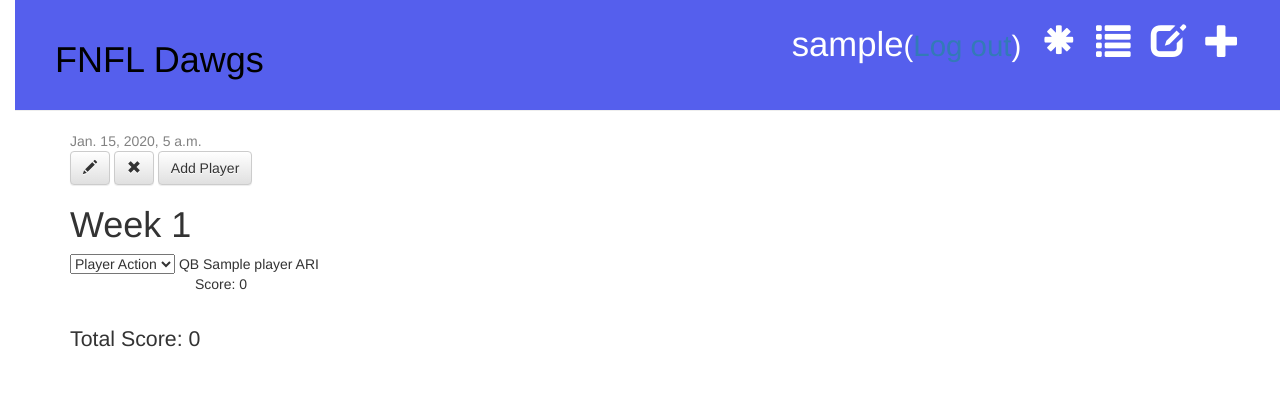
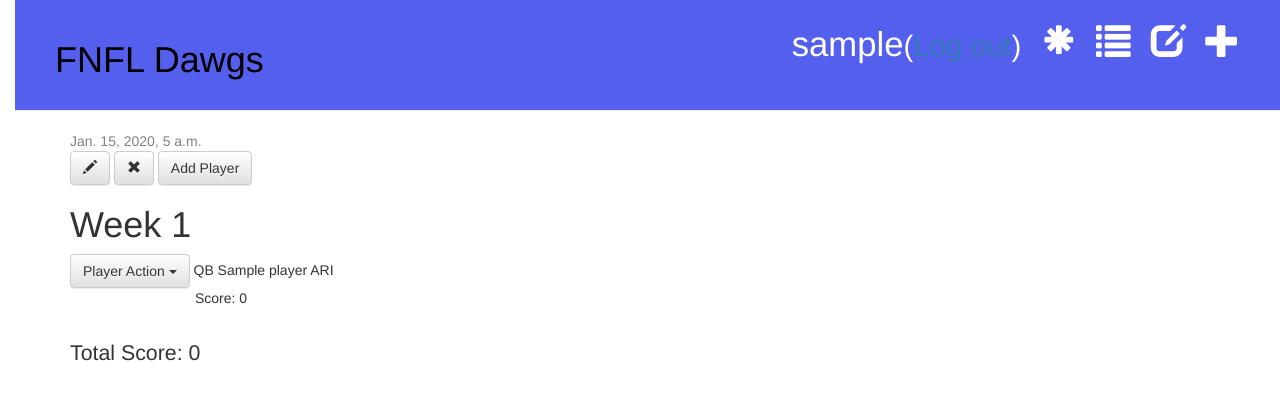
Before and after one commit to wallace123/fnfldawgs, a Django app: page /lineup/1/ in a window 1280 px wide. Shown: the top 400 px of the page. Run offline with Django 3.2, Linux system fonts and the light colour scheme; a user stored in the database is signed in; tables that the repository leaves empty hold one stand-in row (values such as "Sample post"); some libraries are stand-ins or nearby versions.

Commit message:
Changed dropdown buttons on lineup_detail.html to use bootstrap dropdown

```diff
--- a/fnfl/templates/fnfl/lineup_detail.html
+++ b/fnfl/templates/fnfl/lineup_detail.html
@@ -19,85 +19,120 @@
         <h1>{{ lineup.week }}</h1>
 
         {% if qb != '' %}
-            <select onchange="this.options[this.selectedIndex].value && (window.location=this.options[this.selectedIndex].value);">
-                <option value="">Player Action</option>
-                <option value="{% url 'edit_player' pk=lineup.pk player_pk=qb.pk %}">Edit QB</option>
-                <option value="{% url 'remove_player' pk=lineup.pk player_pk=qb.pk %}">Remove QB</option>
-                <option value="{% url 'add_score' pk=lineup.pk player_pk=qb.pk %}">Add Score</option>
-                <option value="{% url 'edit_score' pk=lineup.pk player_pk=qb.pk %}">Edit Score</option>
-            </select>
+            <div class="dropdown" style="display:inline">
+                <button class="btn btn-default dropdown-toggle" type="button"
+                    data-toggle="dropdown">Player Action
+                    <span class="caret"></span>
+                </button>
+                <ul class="dropdown-menu">
+                    <li><a href="{% url 'edit_player' pk=lineup.pk player_pk=qb.pk %}">Edit QB</a></li>
+                    <li><a href="{% url 'remove_player' pk=lineup.pk player_pk=qb.pk %}">Remove QB</a></li>
+                    <li><a href="{% url 'add_score' pk=lineup.pk player_pk=qb.pk %}">Add Score</a></li>
+                    <li><a href="{% url 'edit_score' pk=lineup.pk player_pk=qb.pk %}">Edit Score</a></li>
+                </ul>
+            </div>
             <p style="display:inline">{{qb.position}} {{qb.name}} {{qb.team}}</p>
             <p style="padding-left: 125px">Score: {{qb_score}}</p>
         {% endif %}
 
         {% if rb1 != '' %}
-            <select onchange="this.options[this.selectedIndex].value && (window.location=this.options[this.selectedIndex].value);">
-                <option value="">Player Action</option>
-                <option value="{% url 'edit_player' pk=lineup.pk player_pk=rb1.pk %}">Edit RB</option>
-                <option value="{% url 'remove_player' pk=lineup.pk player_pk=rb1.pk %}">Remove RB</option>
-                <option value="{% url 'add_score' pk=lineup.pk player_pk=rb1.pk %}">Add Score</option>
-                <option value="{% url 'edit_score' pk=lineup.pk player_pk=rb1.pk %}">Edit Score</option>
-            </select>
+            <div class="dropdown" style="display:inline">
+                <button class="btn btn-default dropdown-toggle" type="button"
+                    data-toggle="dropdown">Player Action
+                    <span class="caret"></span>
+                </button>
+                <ul class="dropdown-menu">
+                    <li><a href="{% url 'edit_player' pk=lineup.pk player_pk=rb1.pk %}">Edit RB</a></li>
+                    <li><a href="{% url 'remove_player' pk=lineup.pk player_pk=rb1.pk %}">Remove RB</a></li>
+                    <li><a href="{% url 'add_score' pk=lineup.pk player_pk=rb1.pk %}">Add Score</a></li>
+                    <li><a href="{% url 'edit_score' pk=lineup.pk player_pk=rb1.pk %}">Edit Score</a></li>
+                </ul>
+            </div>
             <p style="display:inline">{{rb1.position}} {{rb1.name}} {{rb1.team}}</p>
             <p style="padding-left: 125px">Score: {{rb1_score}}</p>
         {% endif %}
 
         {% if rb2 != '' %}
-            <select onchange="this.options[this.selectedIndex].value && (window.location=this.options[this.selectedIndex].value);">
-                <option value="">Player Action</option>
-                <option value="{% url 'edit_player' pk=lineup.pk player_pk=rb2.pk %}">Edit RB</option>
-                <option value="{% url 'remove_player' pk=lineup.pk player_pk=rb2.pk %}">Remove RB</option>
-                <option value="{% url 'add_score' pk=lineup.pk player_pk=rb2.pk %}">Add Score</option>
-                <option value="{% url 'edit_score' pk=lineup.pk player_pk=rb2.pk %}">Edit Score</option>
-            </select>
+            <div class="dropdown" style="display:inline">
+                <button class="btn btn-default dropdown-toggle" type="button"
+                    data-toggle="dropdown">Player Action
+                    <span class="caret"></span>
+                </button>
+                <ul class="dropdown-menu">
+                    <li><a href="{% url 'edit_player' pk=lineup.pk player_pk=rb2.pk %}">Edit RB</a></li>
+                    <li><a href="{% url 'remove_player' pk=lineup.pk player_pk=rb2.pk %}">Remove RB</a></li>
+                    <li><a href="{% url 'add_score' pk=lineup.pk player_pk=rb2.pk %}">Add Score</a></li>
+                    <li><a href="{% url 'edit_score' pk=lineup.pk player_pk=rb2.pk %}">Edit Score</a></li>
+                </ul>
+            </div>
             <p style="display:inline">{{rb2.position}} {{rb2.name}} {{rb2.team}}</p>
             <p style="padding-left: 125px">Score: {{rb2_score}}</p>
         {% endif %}
 
         {% if wr1 != '' %}
-            <select onchange="this.options[this.selectedIndex].value && (window.location=this.options[this.selectedIndex].value);">
-                <option value="">Player Action</option>
-                <option value="{% url 'edit_player' pk=lineup.pk player_pk=wr1.pk %}">Edit WR</option>
-                <option value="{% url 'remove_player' pk=lineup.pk player_pk=wr1.pk %}">Remove WR</option>
-                <option value="{% url 'add_score' pk=lineup.pk player_pk=wr1.pk %}">Add Score</option>
-                <option value="{% url 'edit_score' pk=lineup.pk player_pk=wr1.pk %}">Edit Score</option>
-            </select>
+            <div class="dropdown" style="display:inline">
+                <button class="btn btn-default dropdown-toggle" type="button"
+                    data-toggle="dropdown">Player Action
+                    <span class="caret"></span>
+                </button>
+                <ul class="dropdown-menu">
+                    <li><a href="{% url 'edit_player' pk=lineup.pk player_pk=wr1.pk %}">Edit WR</a></li>
+                    <li><a href="{% url 'remove_player' pk=lineup.pk player_pk=wr1.pk %}">Remove WR</a></li>
+                    <li><a href="{% url 'add_score' pk=lineup.pk player_pk=wr1.pk %}">Add Score</a></li>
+                    <li><a href="{% url 'edit_score' pk=lineup.pk player_pk=wr1.pk %}">Edit Score</a></li>
+                </ul>
+            </div>
             <p style="display:inline">{{wr1.position}} {{wr1.name}} {{wr1.team}}</p>
             <p style="padding-left: 125px">Score: {{wr1_score}}</p>
         {% endif %}
 
         {% if wr2 != '' %}
-            <select onchange="this.options[this.selectedIndex].value && (window.location=this.options[this.selectedIndex].value);">
-                <option value="">Player Action</option>
-                <option value="{% url 'edit_player' pk=lineup.pk player_pk=wr2.pk %}">Edit WR</option>
-                <option value="{% url 'remove_player' pk=lineup.pk player_pk=wr2.pk %}">Remove WR</option>
-                <option value="{% url 'add_score' pk=lineup.pk player_pk=wr2.pk %}">Add Score</option>
-                <option value="{% url 'edit_score' pk=lineup.pk player_pk=wr2.pk %}">Edit Score</option>
-            </select>
+            <div class="dropdown" style="display:inline">
+                <button class="btn btn-default dropdown-toggle" type="button"
+                    data-toggle="dropdown">Player Action
+                    <span class="caret"></span>
+                </button>
+                <ul class="dropdown-menu">
+                    <li><a href="{% url 'edit_player' pk=lineup.pk player_pk=wr2.pk %}">Edit WR</a></li>
+                    <li><a href="{% url 'remove_player' pk=lineup.pk player_pk=wr2.pk %}">Remove WR</a></li>
+                    <li><a href="{% url 'add_score' pk=lineup.pk player_pk=wr2.pk %}">Add Score</a></li>
+                    <li><a href="{% url 'edit_score' pk=lineup.pk player_pk=wr2.pk %}">Edit Score</a></li>
+                </ul>
+            </div>
             <p style="display:inline">{{wr2.position}} {{wr2.name}} {{wr2.team}}</p>
             <p style="padding-left: 125px">Score: {{wr2_score}}</p>
         {% endif %}
 
         {% if te != '' %}
-            <select onchange="this.options[this.selectedIndex].value && (window.location=this.options[this.selectedIndex].value);">
-                <option value="">Player Action</option>
-                <option value="{% url 'edit_player' pk=lineup.pk player_pk=te.pk %}">Edit TE</option>
-                <option value="{% url 'remove_player' pk=lineup.pk player_pk=te.pk %}">Remove TE</option>
-                <option value="{% url 'add_score' pk=lineup.pk player_pk=te.pk %}">Add Score</option>
-                <option value="{% url 'edit_score' pk=lineup.pk player_pk=te.pk %}">Edit Score</option>
-            </select>
+            <div class="dropdown" style="display:inline">
+                <button class="btn btn-default dropdown-toggle" type="button"
+                    data-toggle="dropdown">Player Action
+                    <span class="caret"></span>
+                </button>
+                <ul class="dropdown-menu">
+                    <li><a href="{% url 'edit_player' pk=lineup.pk player_pk=te.pk %}">Edit TE</a></li>
+                    <li><a href="{% url 'remove_player' pk=lineup.pk player_pk=te.pk %}">Remove TE</a></li>
+                    <li><a href="{% url 'add_score' pk=lineup.pk player_pk=te.pk %}">Add Score</a></li>
+                    <li><a href="{% url 'edit_score' pk=lineup.pk player_pk=te.pk %}">Edit Score</a></li>
+                </ul>
+            </div>
             <p style="display:inline">{{te.position}} {{te.name}} {{te.team}}</p>
             <p style="padding-left: 125px">Score: {{te_score}}</p>
         {% endif %}
 
         {% if k != '' %}
-            <select onchange="this.options[this.selectedIndex].value && (window.location=this.options[this.selectedIndex].value);">
-                <option value="">Player Action</option>
-                <option value="{% url 'edit_player' pk=lineup.pk player_pk=k.pk %}">Edit K</option>
-                <option value="{% url 'remove_player' pk=lineup.pk player_pk=k.pk %}">Remove K</option>
-                <option value="{% url 'add_score' pk=lineup.pk player_pk=k.pk %}">Add Score</option>
-                <option value="{% url 'edit_score' pk=lineup.pk player_pk=k.pk %}">Edit Score</option>
-            </select>
+            <div class="dropdown" style="display:inline">
+                <button class="btn btn-default dropdown-toggle" type="button"
+                    data-toggle="dropdown">Player Action
+                    <span class="caret"></span>
+                </button>
+                <ul class="dropdown-menu">
+                    <li><a href="{% url 'edit_player' pk=lineup.pk player_pk=k.pk %}">Edit K</a></li>
+                    <li><a href="{% url 'remove_player' pk=lineup.pk player_pk=k.pk %}">Remove K</a></li>
+                    <li><a href="{% url 'add_score' pk=lineup.pk player_pk=k.pk %}">Add Score</a></li>
+                    <li><a href="{% url 'edit_score' pk=lineup.pk player_pk=k.pk %}">Edit Score</a></li>
+                </ul>
+            </div>
             <p style="display:inline">{{k.position}} {{k.name}} {{k.team}}</p>
             <p style="padding-left: 125px">Score: {{k_score}}</p>
         {% endif %}
```
